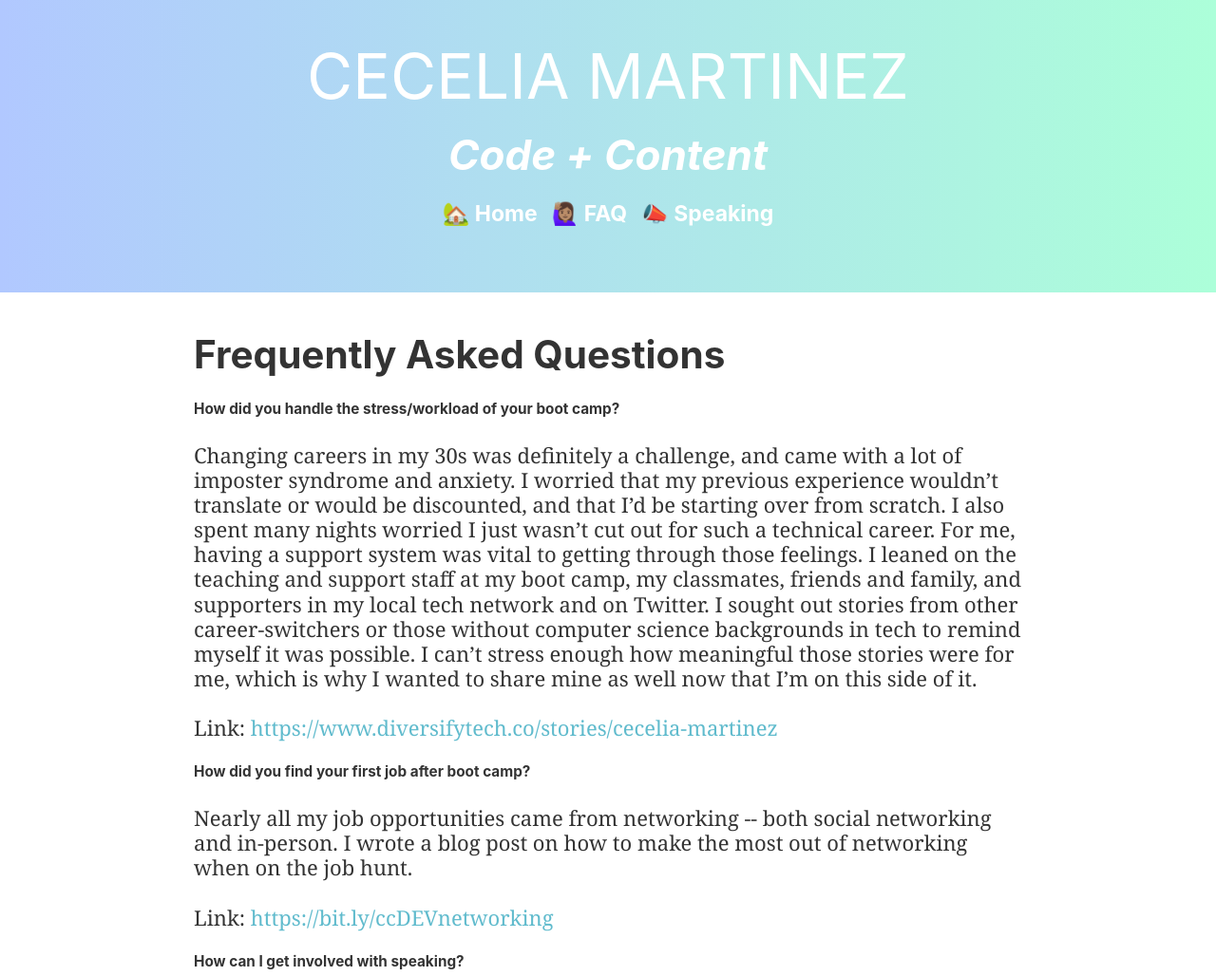
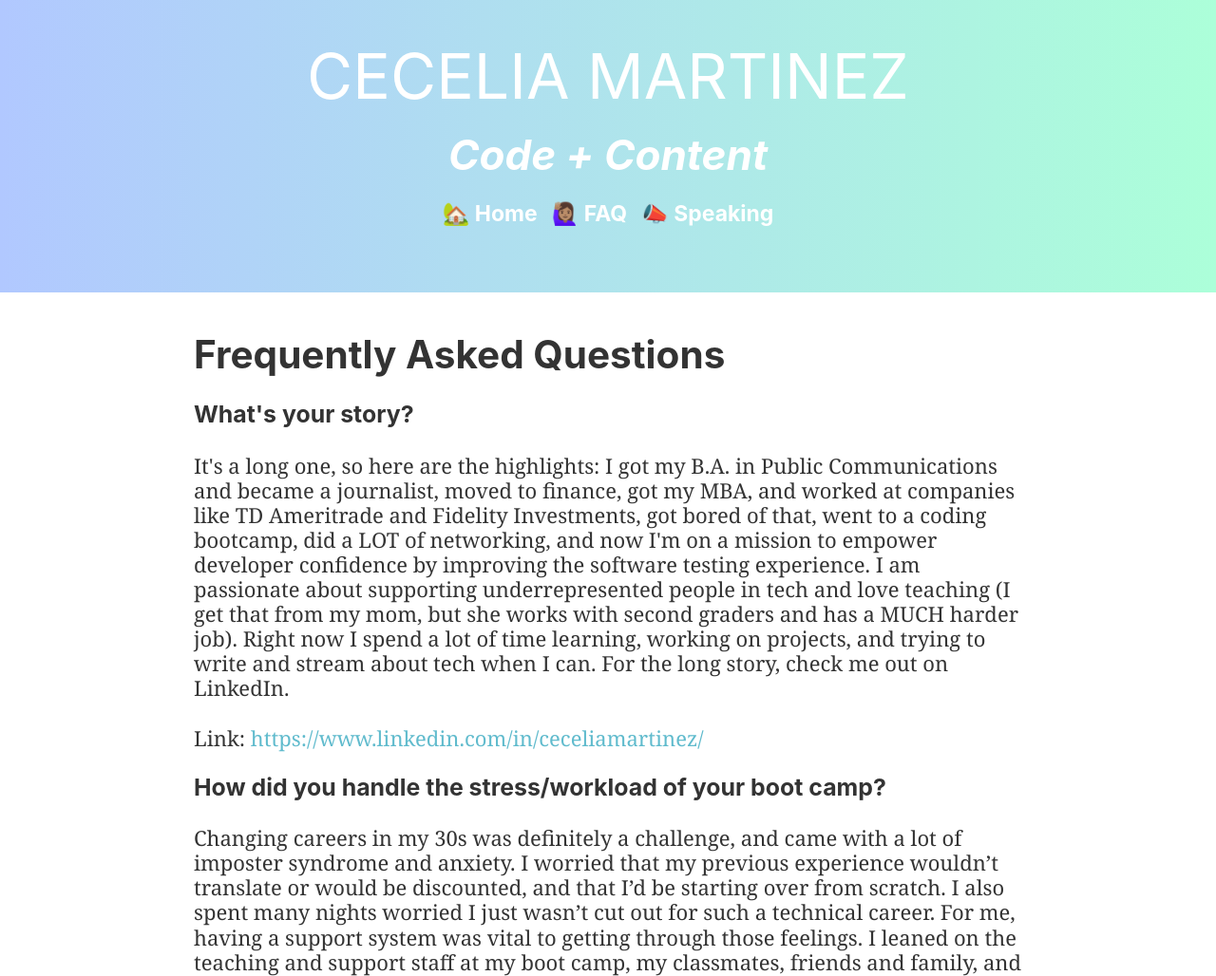
Before and after one commit to ceceliacreates/gatsby-ceceliacreates, a Gatsby site: page /faq in a window 1280 px wide. Shown: the top 1028 px of the page at 95% size. Built offline with nearby package versions, Linux system fonts and the light colour scheme; Gatsby itself is replaced by a stand-in of ours.

Commit message:
adds test for speaking page and some new FAQs

```diff
--- a/package.json
+++ b/package.json
@@ -27,7 +27,7 @@
     "styled-components": "^5.0.1"
   },
   "devDependencies": {
-    "cypress": "^4.7.0",
+    "cypress": "^4.10.0",
     "netlify-plugin-cypress": "^1.3.11",
     "prettier": "^1.19.1"
   },
--- a/src/data/faqs.json
+++ b/src/data/faqs.json
@@ -1,4 +1,11 @@
 [
+  {
+    "id": 5,
+    "question": "What's your story?",
+    "answer": "It's a long one, so here are the highlights: I got my B.A. in Public Communications and became a journalist, moved to finance, got my MBA, and worked at companies like TD Ameritrade and Fidelity Investments, got bored of that, went to a coding bootcamp, did a LOT of networking, and now I'm on a mission to empower developer confidence by improving the software testing experience. I am passionate about supporting underrepresented people in tech and love teaching (I get that from my mom, but she works with second graders and has a MUCH harder job). Right now I spend a lot of time learning, working on projects, and trying to write and stream about tech when I can. For the long story, check me out on LinkedIn.",
+    "category": "career",
+    "link": "https://www.linkedin.com/in/ceceliamartinez/"
+  },
   {
     "id": 1,
     "question": "How did you handle the stress/workload of your boot camp?",
@@ -21,6 +28,13 @@
     "link": "https://bit.ly/WWCFEWebinar"
   },
   {
+    "id": 6,
+    "question": "Can you give me feedback on my project/resume/portfolio?",
+    "answer": "Unfortunately I don't have the capacity to offer individual reviews, and I hate over-promising and not being able to deliver 😞 I recommend checking out networks like Women Who Code if you are looking for career advice. There are a lot of amazing resources out there. You can also check out my talk on what I learned before getting my first job in tech.",
+    "category": "career",
+    "link": "https://www.youtube.com/watch?v=QyPuLae3Ww4"
+  },
+  {
     "id": 4,
     "question": "Who drew that cool picture on your website?",
     "answer": "The very awesome @mirlu_exe, she's available for comissions on Twitter.",
--- a/src/pages/faq.js
+++ b/src/pages/faq.js
@@ -12,7 +12,7 @@ const FAQPage = () => (
     {faqs.map(faq => {
       return (
         <div key={faq.id}>
-          <h5>{faq.question}</h5>
+          <h3>{faq.question}</h3>
           <p>{faq.answer}</p>
           {faq.link ? (
             <p>
```
Also changed, not shown: cypress/integration/speaking-spec.js (added, +14 -0 lines), 1 other file.
